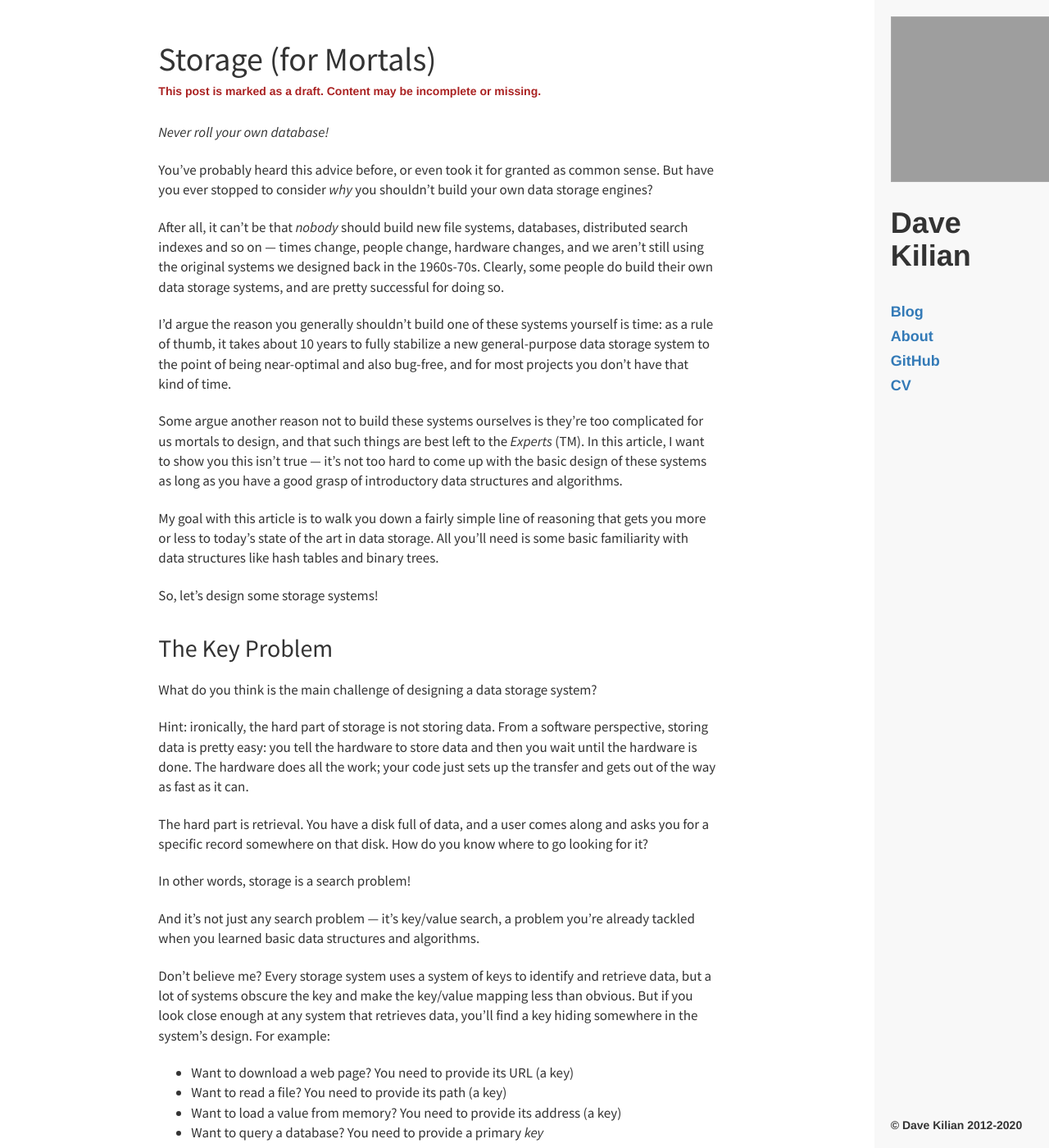
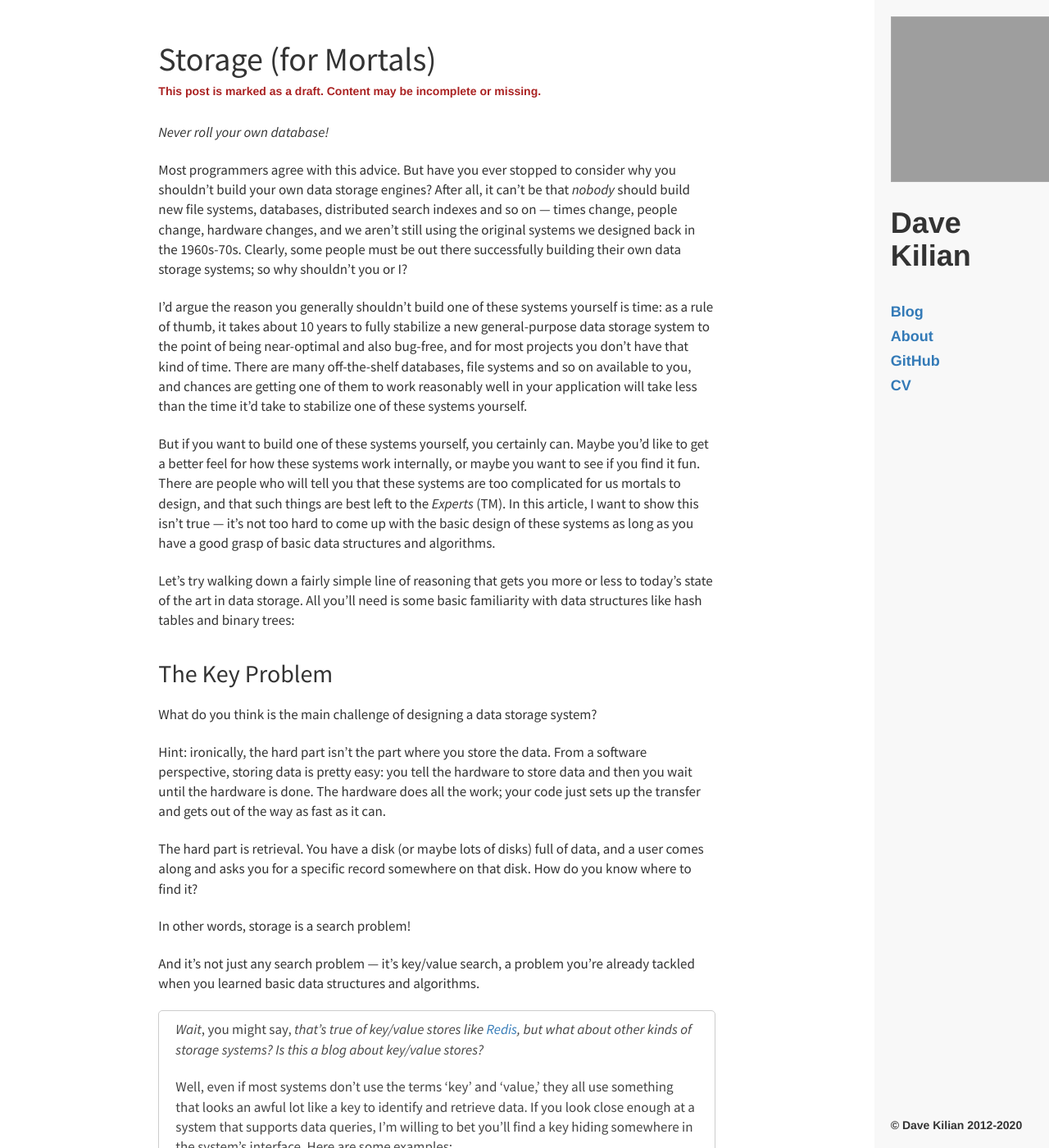
Before and after one commit to davekilian/davekilian.github.com, a Jekyll site: the page built from _posts/2020-01-20-storage-indexing.markdown, in a window 1280 px wide and 1400 px high. Shown: the whole window at 82% size. Built offline with Jekyll 4.4.1, drawn with Linux system fonts in a browser that asks for light colours; nearby versions of some CDN libraries; formulas are drawn with MathJax 3; some of the changed text lies outside the part shown; grey boxes are pictures that could not be loaded.

Commit message:
drafting

```diff
--- a/_posts/2020-01-20-storage-indexing.markdown
+++ b/_posts/2020-01-20-storage-indexing.markdown
@@ -7,38 +7,37 @@
 
 *Never roll your own database!*
 
-You've probably heard this advice before, or even took it for granted as common sense. But have you ever stopped to consider *why* you shouldn't build your own data storage engines?
+Most programmers agree with this advice. But have you ever stopped to consider why you shouldn't build your own data storage engines? After all, it can't be that *nobody* should build new file systems, databases, distributed search indexes and so on &mdash; times change, people change, hardware changes, and we aren't still using the original systems we designed back in the 1960s-70s. Clearly, some people must be out there successfully building their own data storage systems; so why shouldn't you or I?
 
-After all, it can't be that *nobody* should build new file systems, databases, distributed search indexes and so on &mdash; times change, people change, hardware changes, and we aren't still using the original systems we designed back in the 1960s-70s. Clearly, some people do build their own data storage systems, and are pretty successful for doing so.
+I'd argue the reason you generally shouldn't build one of these systems yourself is time: as a rule of thumb, it takes about 10 years to fully stabilize a new general-purpose data storage system to the point of being near-optimal and also bug-free, and for most projects you don't have that kind of time. There are many off-the-shelf databases, file systems and so on available to you, and chances are getting one of them to work reasonably well in your application will take less than the time it'd take to stabilize one of these systems yourself.
 
-I'd argue the reason you generally shouldn't build one of these systems yourself is time: as a rule of thumb, it takes about 10 years to fully stabilize a new general-purpose data storage system to the point of being near-optimal and also bug-free, and for most projects you don't have that kind of time.
+But if you want to build one of these systems yourself, you certainly can. Maybe you'd like to get a better feel for how these systems work internally, or maybe you want to see if you find it fun. There are people who will tell you that these systems are too complicated for us mortals to design, and that such things are best left to the *Experts* (TM). In this article, I want to show this isn't true &mdash; it's not too hard to come up with the basic design of these systems as long as you have a good grasp of basic data structures and algorithms.
 
-Some argue another reason not to build these systems ourselves is they're too complicated for us mortals to design, and that such things are best left to the *Experts* (TM). In this article, I want to show you this isn't true &mdash; it's not too hard to come up with the basic design of these systems as long as you have a good grasp of introductory data structures and algorithms.
-
-My goal with this article is to walk you down a fairly simple line of reasoning that gets you more or less to today's state of the art in data storage. All you'll need is some basic familiarity with data structures like hash tables and binary trees.
-
-So, let's design some storage systems!
+Let's try walking down a fairly simple line of reasoning that gets you more or less to today's state of the art in data storage. All you'll need is some basic familiarity with data structures like hash tables and binary trees:
 
 ## The Key Problem
 
 What do you think is the main challenge of designing a data storage system?
 
-Hint: ironically, the hard part of storage is not storing data. From a software perspective, storing data is pretty easy: you tell the hardware to store data and then you wait until the hardware is done. The hardware does all the work; your code just sets up the transfer and gets out of the way as fast as it can.
+Hint: ironically, the hard part isn't the part where you store the data. From a software perspective, storing data is pretty easy: you tell the hardware to store data and then you wait until the hardware is done. The hardware does all the work; your code just sets up the transfer and gets out of the way as fast as it can.
 
-The hard part is retrieval. You have a disk full of data, and a user comes along and asks you for a specific record somewhere on that disk. How do you know where to go looking for it?
+The hard part is retrieval. You have a disk (or maybe lots of disks) full of data, and a user comes along and asks you for a specific record somewhere on that disk. How do you know where to find it?
 
 In other words, storage is a search problem!
 
 And it's not just any search problem &mdash; it's key/value search, a problem you're already tackled when you learned basic data structures and algorithms.
 
-Don't believe me? Every storage system uses a system of keys to identify and retrieve data, but a lot of systems obscure the key and make the key/value mapping less than obvious. But if you look close enough at any system that retrieves data, you'll find a key hiding somewhere in the system's design. For example:
+> *Wait*, you might say, *that's true of key/value stores like [Redis](https://redis.io), but what about other kinds of storage systems? Is this a blog about key/value stores?*
+>
+> Well, even if most systems don't use the terms 'key' and 'value,' they all use something that looks an awful lot like a key to identify and retrieve data. If you look close enough at a system that supports data queries, I'm willing to bet you'll find a key hiding somewhere in the system's interface. Here are some examples:
+>
+> * Want to download a web page? You need to provide its URL (a key)
+> * Want to read a file? You need to provide its path (a key)
+> * Want to load a value from memory? You need to provide its address (a key)
+> * Want to query a database? You need to provide a primary *key*
+>
 
-* Want to download a web page? You need to provide its URL (a key)
-* Want to read a file? You need to provide its path (a key)
-* Want to load a value from memory? You need to provide its address (a key)
-* Want to query a database? You need to provide a primary *key*
-
-So at the end of the day, the main thing you're doing when you build a data storage system like a database, file system, cloud storage, etc is designing a map data structure which is stored on disk, alongside the actual keys and values the user asked you to store. Your system's write (store data) algorithm fills this map with key/value pairs and your system's read (retrieve data) algorithm uses this map to find the requested data. The goal is to design a set of algorithms where writes efficiently set up reads to also be efficient.
+So at the end of the day, the main thing you're doing when you build a data storage system like a database, file system, cloud storage, etc is designing some kind of map data structure which is stored on disk, alongside the actual keys and values your users asked you to store. Your system's write (store data) algorithm adds key/value pairs to this map and your system's read (retrieve data) algorithm queries this map to find the requested data. The goal is to design a set of algorithms where writes efficiently set up reads to also be efficient.
 
 ## Map Data Strutures
 
@@ -48,21 +47,41 @@
 
 ### Hash Tables
 
+Hash tables (also known as hash maps and dictionaries) are easily the most popular data stuctures for mapping keys to values. Chances are, when you need a data structure that maps keys to values, you're going to reach for a hash table without really thinking about alternatives; after all, given hash tables provide constant time insert and lookup on average, why bother with anything else?
 
+The basic idea of a hash table is to store key/value pairs in an array, and use a hash function to map each possible key to an index in this array:
+
+> Diagram
+
+Since both the hash function and array access run in constant time, the hash table is also constant time overall.
+
+Or is it? The main challenge with hash tables is dealing with *collisions*: cases where two different happen to get mapped to the same array index:
+
+> Diagram
+
+This problem is unavoidable. For many commonly used key types (like ints and strings), there are many, many possible keys (possibly even more than there are atoms in the known uinverse), and you only have so many array slots to hold these keys in. There must be cases where two keys map to the same array slot simply because there simply aren't enough array slots for each key to get its own slot (this is sometimes called the [pigeonhole principle](https://en.wikipedia.org/wiki/Pigeonhole_principle)).
+
+Hash tables are still an area of active academic research, and that research is focused on finding better ways to avoid hash collisions, and to deal with the ones you've ended up with. [Wikipedia](https://en.wikipedia.org/wiki/Hash_table) has a pretty good discussion of the many different approachs people have come up with.
+
+But even with all this research, every known strategy for handling collisions takes $O(N)$ time in the worst case, meaning in the worst case for a hash table, the time it takes to insert one key/value mapping is proportional to the number of key/value mappings already in the hash table.
 
 ### Binary Search Trees
 
+Although they're less commonly known and used, binary search trees are another perfectly valid way to build and search a key/value mapping.
 
+The basic idea is to construct a tree, where each node has a key/value pair as well as pointers to two child nodes. These nodes are sorted: given a node, all nodes that can be reached from the current node's left child pointer have keys that are 'less' than the current node's key, and similarly, all nodes reachable from the right child have keys 'greater' than the current node's key:
 
-## Maps for Disks
+> Diagram
 
-> Disks provide the same basic interface to the computer as memory does: an array of bytes:
->
-> Diagram
->
-> So the data structures we discussed above, which are typically built in memory, you can also store on a disk.
->
-> There's a catch though: disks might have the same interface as memory, but they perform quite differently!
+It can be shown that, with this data structure, it takes $O(\log{N})$ time to insert a key/value pair or to find a node with a given key. Even if this isn't technically constant time, for most data sets this is so fast that it's barely distinguisable from constant time; and unlike hash tables being 'usually' constant time, $O(\log{N})$ is the true worst case for a binary search tree: a binary search will never take $O(N)$ time in any circumstance.
+
+> Should we introduce range queries?
+
+## Maps on Disks
+
+At the lowest level, a disk is a hardware device that exposes storage as an array of bytes; computer random access memory is also an array of bytes, so anything you can store in memory you can also store on a disk. This means it's totally possible to implement our key/value map as a hash table or a binary search tree stored on disk.
+
+But nobody does this, because there's a catch: even if memory and disks share a common interface (a byte array), memory and disks perform very differently!
 
 ### Disk Performance
 
@@ -84,7 +103,7 @@
 >
 > Binary trees keep data sorted in key order, maintaining a degree of spatial locality, making them closer to want we want out of a key-value mapping structure
 
-### Another Observation
+### Access Times and I/O Sizes
 
 > For small I/O sizes, the time it takes to read from a disk is roughly constant
 >
@@ -163,25 +182,23 @@
 >
 > Although file systems are not tied to b-trees as closely as databases usually are, many modern file systems use b-trees ubiquitously (such as btrfs on Linux, ReFS on Windows?, AFS on macOS? Others worth mentinoinng?)
 
-### Handling Large Items
+### Naming Hierarchy
 
-> How does a file system handle these large items? You can't stick them in your b-tree because they're often much larger than any particular node of your b-tree.
+> Very quick overview of files and directories. Show how this is basically the database problem all over again, and how b-trees are a good fit
+
+## File Contents and Handling Large Items
+
+> The database design assumed many small key and value records, but files can get pretty darn big: the name is still a small key, but the value (file contents) can be gigabytes to terabytes in size. You can't stick these file contents in your b-tree because they're often much larger than any particular node of your b-tree.
+>
+> Do we need to throw away our system and start over with something new? How does a file system handle these large items?
 >
 > Think about the interface a disk provides, and fundamentally how a b-tree is laid out on disk
 >
 > Diagram showing a byte array, b-tree nodes in that byte array pointing to each other
 >
-> Idea: drop data anywhere on disk you have room to put it, then use a b-tree record to point to the data:
+> Idea: drop data anywhere on disk you have room to put it, then use a b-tree record to point to the data by its disk address:
 >
 > Diagram
-
-### Naming Hierarchy
-
-> Very quick overview of files and directories. Show how a b-tree is a good way to handle this
-
-### File Contents
-
-> Show how to use a b-tree to index over a file's contents, which are stored as blocks elsewhere on disk
 
 ### Disk Allocation
 
```
